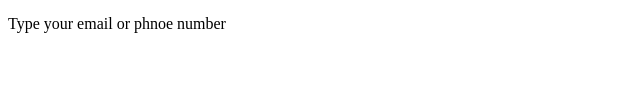
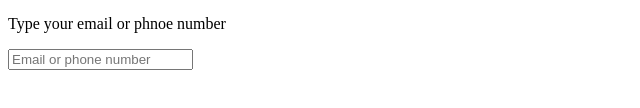
Before and after one commit to Codust-SIR/jumia-clone, a plain HTML site: page source/login.html in a window 1280 px wide. Shown: the part 356-464 px from the top of the page, without its empty margins (0-640 px from the left). Drawn offline with Linux system fonts and the light colour scheme.

Commit message:
added a massege

```diff
--- a/source/login.html
+++ b/source/login.html
@@ -14,7 +14,12 @@
         </div class="welcome">
         <h3>Welcome to jumia clone login page</h3>
         <p>Type your email or phnoe number </p>
-        <div>
+        </div>
+        <div class="work">
+            <label for="Email" Name="email" placeholder="Emailor phnoe number">
+            <input type="text" Name="Email" placeholder="Email or phone number">
+            </label>
+
 
         </div>
     </form>
```
